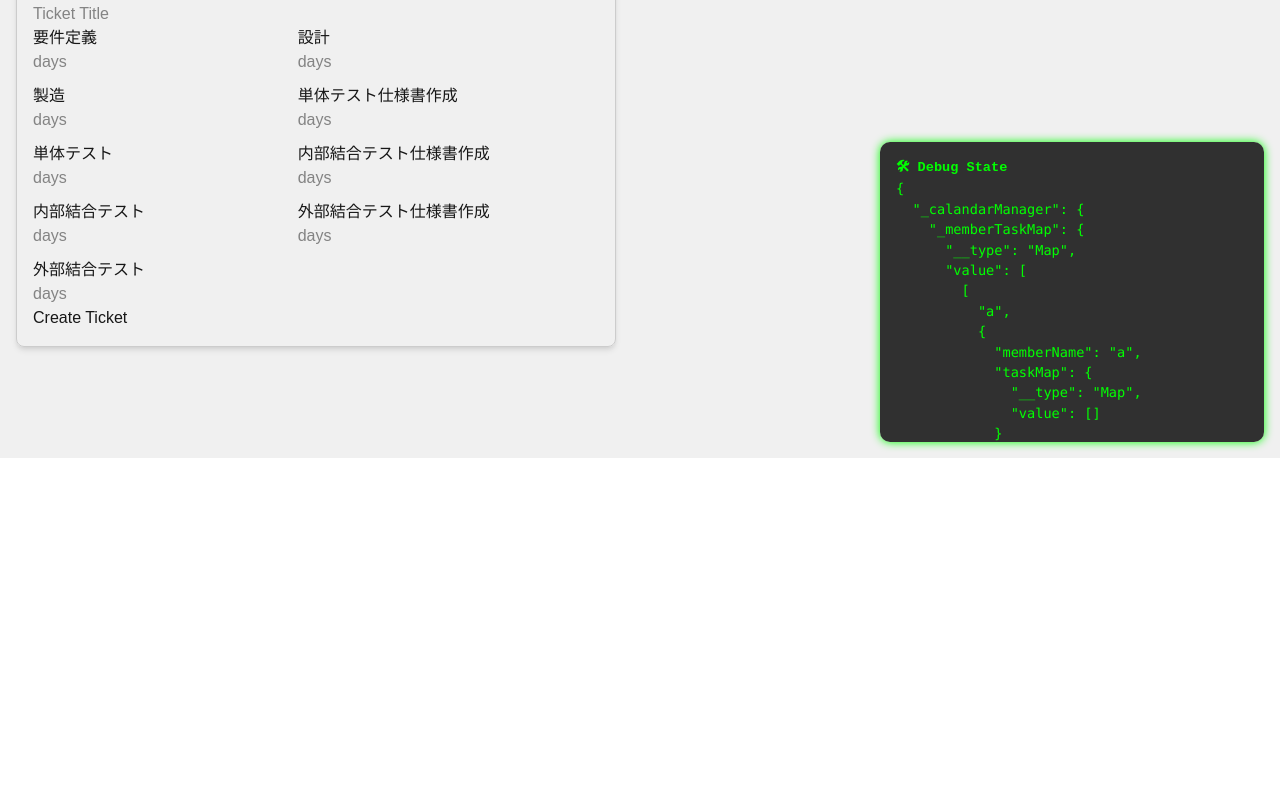
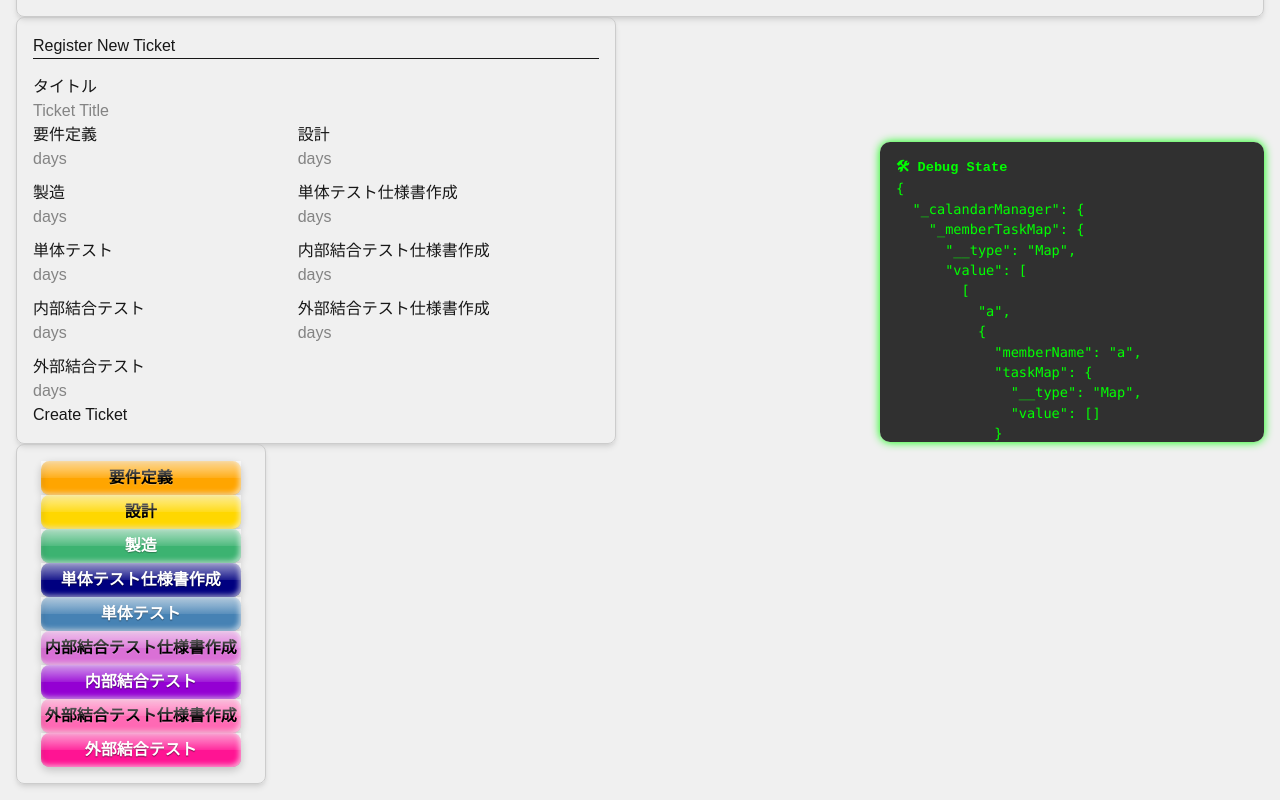
Before and after one commit to Yasu0812/schedule_maker, a Next.js app: page / in a window 1280 px wide. Shown: the part 342-1142 px from the top of the page. Before the commit the page ends 800 px from the top, so only its background shows below. Built offline with nearby package versions, Linux system fonts and the light colour scheme.

Commit message:
凡例の雛形追加

```diff
--- /dev/null
+++ b/src/app/components/atom/Legend.tsx
@@ -0,0 +1,25 @@
+import { orderedPhases, phaseNameMap } from "@/app/common/PhaseEnum";
+import { JellyBean } from "../decorator/JellyBean";
+
+export default function Legend() {
+
+    const legends = orderedPhases.map((phase) => {
+        return (
+            <JellyBean key={phase}
+                width={200}
+                height={34}
+                phase={phase}
+                selected={false}
+            >
+                {phaseNameMap[phase]}
+            </JellyBean>
+        );
+    });
+
+
+    return (
+        <div className="legend">
+            {legends}
+        </div>
+    );
+}
--- a/src/app/components/atom/TaskBeanDiv.tsx
+++ b/src/app/components/atom/TaskBeanDiv.tsx
@@ -32,9 +32,9 @@ export default function TaskBeanDiv(props: {
         <div
             onMouseDown={onMouseDown}
             onContextMenu={onContextMenu}
-            style={{ width: 100 * duration, height: "100%", zIndex: 1, userSelect: "none", pointerEvents: pointerEvents }}
+            style={{ width: 75 * duration, height: "100%", zIndex: 1, userSelect: "none", pointerEvents: pointerEvents }}
         >
-            <JellyBean width={100 * duration} height={36} phase={task?.taskPhase} selected={isSelected} >
+            <JellyBean width={75 * duration} height={36} phase={task?.taskPhase} selected={isSelected} >
                 &nbsp;{task?.taskName} {isFinishedBeforePhase ? "❗️" : ""}
             </JellyBean>
         </ div>
--- a/src/app/components/ghostTask/GhostJelly.tsx
+++ b/src/app/components/ghostTask/GhostJelly.tsx
@@ -35,7 +35,7 @@ export function GhostJelly(
                     pointerEvents: 'none',
                     userSelect: "none",
                 }}>
-                    <JellyBean width={100 * task.duration} height={34} phase={task.phase} selected={false}>
+                    <JellyBean width={75 * task.duration} height={34} phase={task.phase} selected={false}>
                         {task.tickeTitle}
                     </JellyBean>
                 </div>
--- a/src/app/components/task/UnassignedTasks.tsx
+++ b/src/app/components/task/UnassignedTasks.tsx
@@ -24,7 +24,7 @@ export default function UnassignedTasks(
 
     const onDoubleClick = (taskId: UUID, clientX: number, currentTarget: HTMLElement) => {
         const rect = currentTarget.getBoundingClientRect();
-        const pointX = Math.floor((clientX - rect.left) / 100);
+        const pointX = Math.floor((clientX - rect.left) / 75);
         const newTaskManager = new TaskMergeSplitService().splitTaskLeftDuration(taskId, taskManager, pointX);
         props.setTaskManager(newTaskManager);
         handleMoveTargetTask(undefined);
--- a/src/app/globals.css
+++ b/src/app/globals.css
@@ -32,7 +32,6 @@ body {
 
 .calendar-header-item {
   align-items: center;
-  padding: 0.25rem 2.0rem;
   background-color: var(--foreground);
   color: var(--background);
   align-content: center;
@@ -41,7 +40,7 @@ body {
 
 .calendar-cell {
   border: #000080 1px solid;
-  width: 100px;
+  width: 75px;
   height: 35px;
   align-content: center;
   user-select: none;
@@ -222,3 +221,16 @@ body {
     box-shadow: 0 0 0 0 rgba(0, 123, 255, 0);
   }
 }
+
+.legend {
+  width: 20%;
+  display: flex;
+  flex-direction: column;
+  align-items: center;
+  justify-content: center;
+  padding: 1rem;
+  border-radius: 0.5rem;
+  border: 1px solid #ccc;
+  box-shadow: rgba(0, 0, 0, 0.1) 0px 4px 6px -1px,
+    rgba(0, 0, 0, 0.06) 0px 2px 4px -1px;
+}
--- a/src/app/models/ScheduleStateManager.ts
+++ b/src/app/models/ScheduleStateManager.ts
@@ -42,7 +42,7 @@ export class ScheduleStateManager {
     }
 
     public static ScheduleStateManagerFactory(): ScheduleStateManager {
-        const calandarManager = new CalendarCellTaskManager(["a", "b", "c", "d"], new Map<string, Map<string, CalendarCellTask>>(), new Date("2025-04-01"), new Date("2025-06-30"));
+        const calandarManager = new CalendarCellTaskManager(["a", "b", "c", "d", "e", "f", "g"], new Map<string, Map<string, CalendarCellTask>>(), new Date("2025-04-01"), new Date("2025-06-30"));
         const taskManager = new TaskManager(new Map<UUID, Task>());
         const ticketManager = new TicketManager([]);
         const planedTaskManager = new PlanedTask();
--- a/src/app/templates/SceduleMaker.tsx
+++ b/src/app/templates/SceduleMaker.tsx
@@ -11,6 +11,7 @@ import { GetCalendarService } from "../service/GetCalendarService";
 import { UUID } from "../common/IdUtil";
 import { toSerializable } from "../common/JsonUtil";
 import { GhostJelly } from "../components/ghostTask/GhostJelly";
+import Legend from "../components/atom/Legend";
 
 export default function SceduleMaker() {
 
@@ -77,7 +78,7 @@ export default function SceduleMaker() {
     }
 
     return (
-        <div style={{ padding: '1rem', backgroundColor: '#f0f0f0', height: '100vh' }}>
+        <div style={{ padding: '1rem', backgroundColor: '#f0f0f0' }}>
             <div style={{ display: 'flex', overflow: 'scroll', justifyContent: 'space-between', marginBottom: '1rem' }}>
                 <CalendarBox
                     calendarManager={schdule.calandarManager}
@@ -130,6 +131,7 @@ export default function SceduleMaker() {
                 setTicketManager={handleTicketManagerChange}
                 setTaskManager={handleTaskManagerChange}
             />
+            <Legend />
         </div>
 
     );
```
